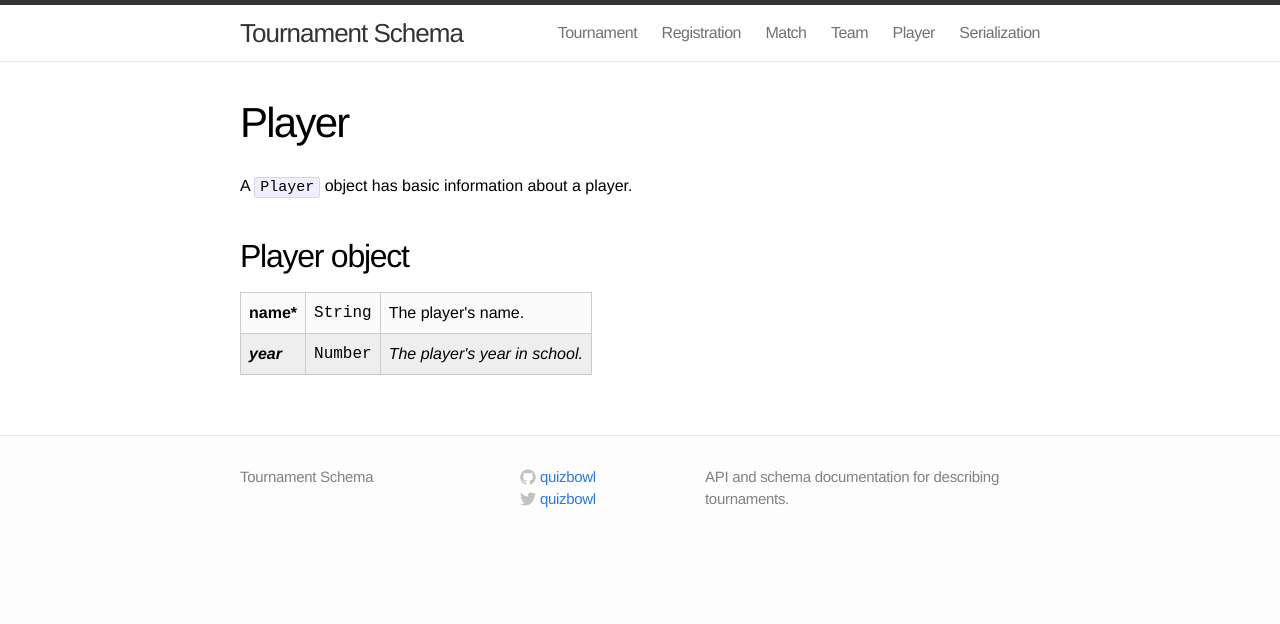
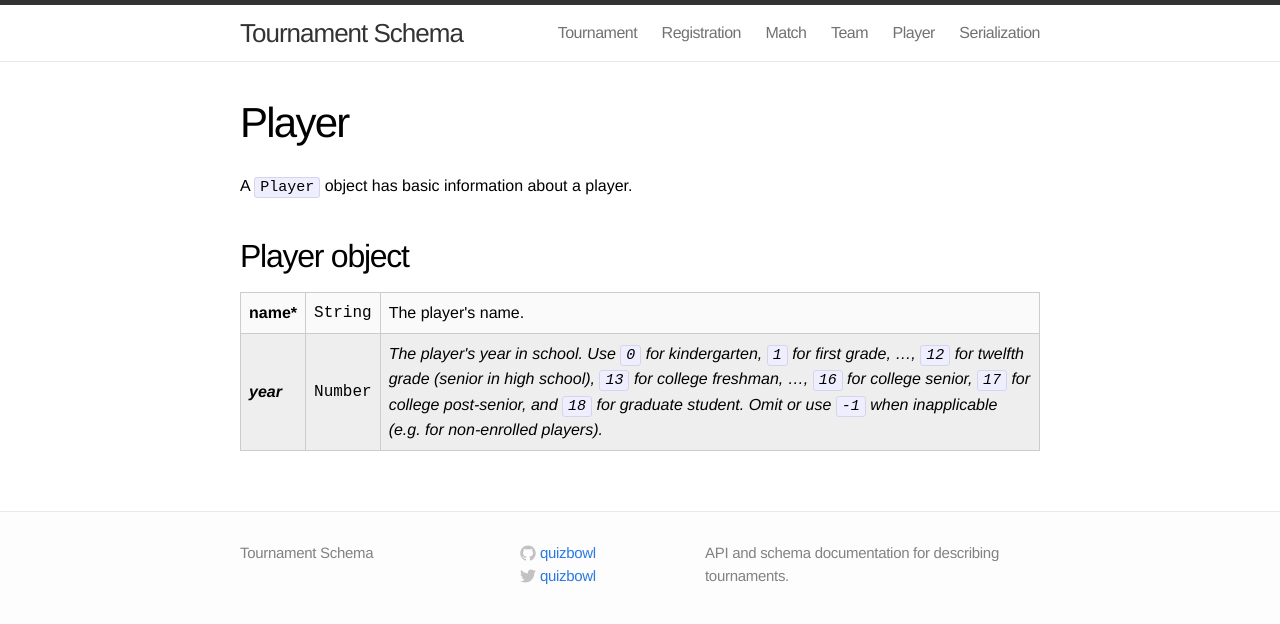
Before and after one commit to quizbowl/schema, a Jekyll site: the page built from player.md, in a window 1280 px wide. Shown: the top 624 px of the page. Built offline with Jekyll 4.4.1, drawn with Linux system fonts in a browser that asks for light colours.

Commit message:
Fixes #26

```diff
--- a/player.md
+++ b/player.md
@@ -15,6 +15,6 @@ A `Player` object has basic information about a player.
   <tr class="optional">
     <th>year</th>
     <td class="type">Number</td>
-    <td>The player's year in school.</td>
+    <td>The player's year in school. Use <code>0</code> for kindergarten, <code>1</code> for first grade, &#133;, <code>12</code> for twelfth grade (senior in high school), <code>13</code> for college freshman, &#133;, <code>16</code> for college senior, <code>17</code> for college post-senior, and <code>18</code> for graduate student. Omit or use <code>-1</code> when inapplicable (e.g. for non-enrolled players).</td>
   </tr>
 </tbody></table>
```
